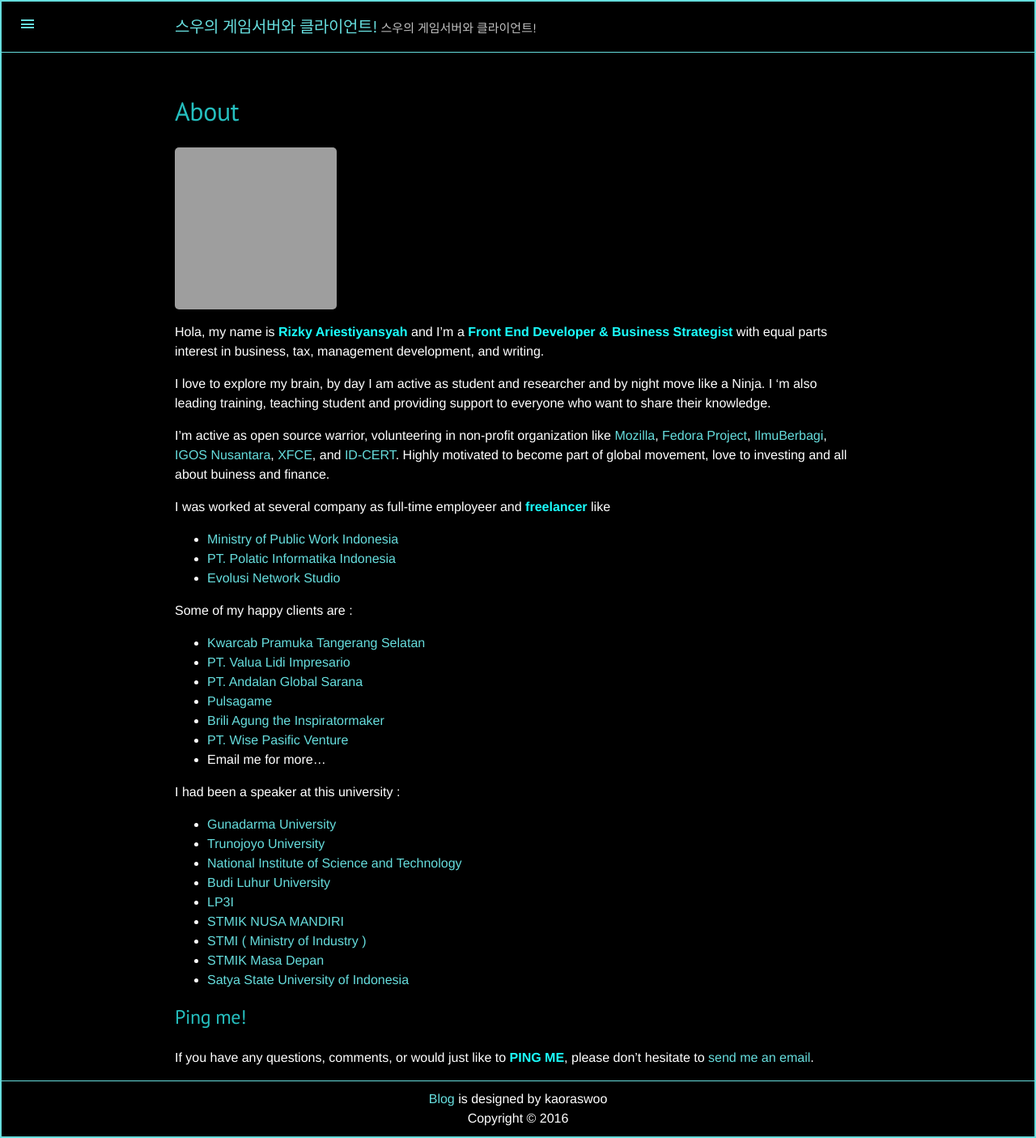
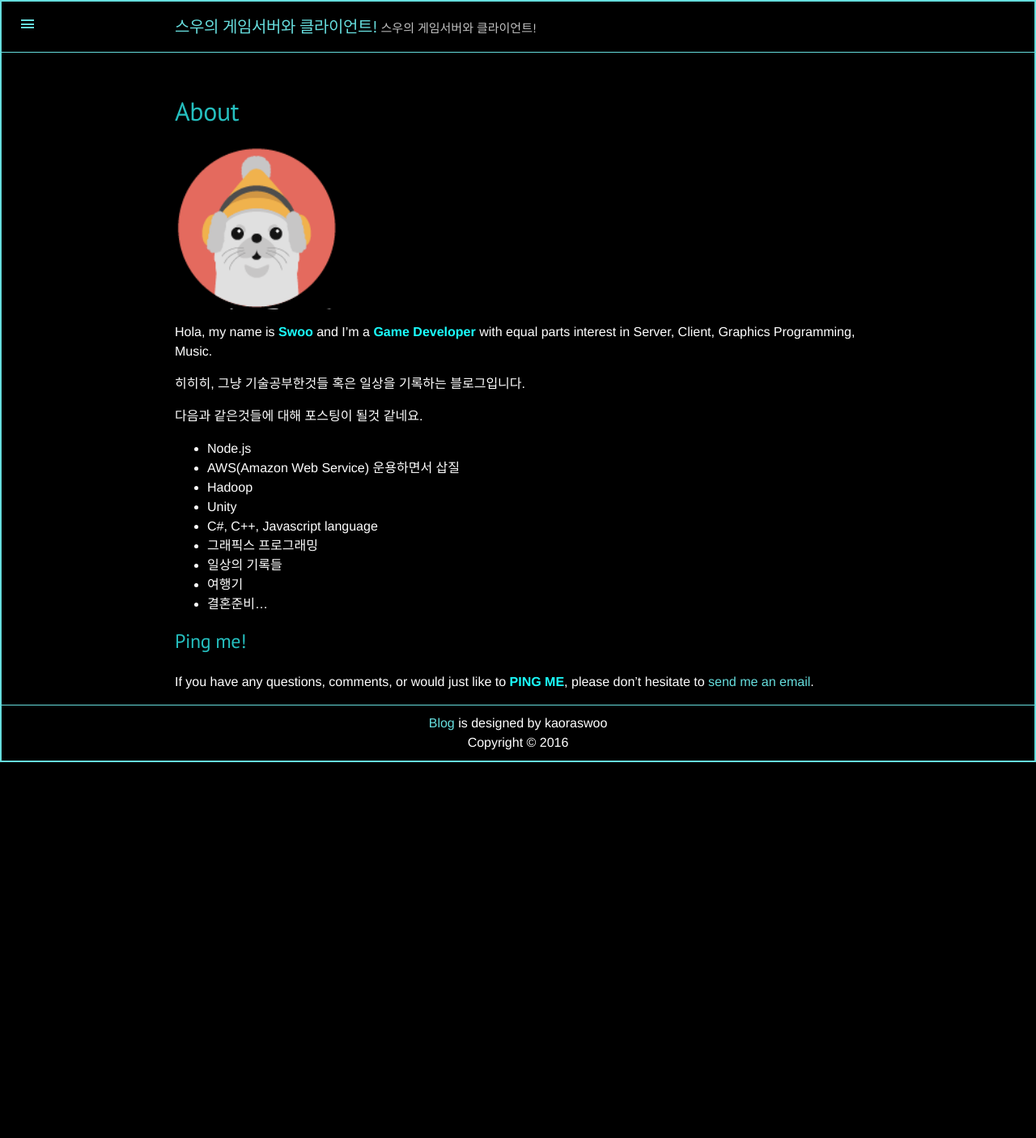
Before and after one commit to kaoraswoo/oldkaoraswoo.github.io, a Jekyll site: the page built from about/index.md, in a window 1280 px wide. Shown: the whole page at 81% size. Built offline with Jekyll 4.4.1, drawn with Linux system fonts in a browser that asks for light colours; Markdown is read by kramdown in place of the engine named in the settings; after the commit the page ends 941 px from its top, so only the background shows below that; grey boxes are pictures that could not be loaded.

Commit message:
about 수정.

```diff
--- a/_includes/footer.html
+++ b/_includes/footer.html
@@ -1,5 +1,5 @@
     <div align="center" class="footer">
-        <a href="{{ site.theme.link }}" target="_blank" title="blog">Blog</a>  is designed by kaoraswoo<br />Copyright © {{ site.time | date: '%Y' }} <br>
+        <a href="http://kaoraswoo.github.io" target="_blank" title="blog">Blog</a>  is designed by kaoraswoo<br />Copyright © {{ site.time | date: '%Y' }} <br>
     </div>
   </body>
 </html>
--- a/about/index.md
+++ b/about/index.md
@@ -1,45 +1,27 @@
 ---
 title: About
-author: ariestiyansyah
+author: kaoraswoo
 layout: page
 ---
 
-  <img alt="" src="http://en.gravatar.com/userimage/24637430/bd861150ece04c59dff2ca785562b354?size=200" width="200" height="200" />
+  <img alt="" src="../images/head.jpeg?size=200" width="200" height="200" />
 
-Hola, my name is __Rizky Ariestiyansyah__ and I’m a __Front End Developer & Business Strategist__ with equal parts interest in business, tax, management development, and writing.
+Hola, my name is __Swoo__ and I’m a __Game Developer__ with equal parts interest in Server, Client, Graphics Programming, Music.
 
-I love to explore my brain, by day I am active as student and researcher and by night move like a Ninja. I 'm also leading training, teaching student and providing support to everyone who want to share their knowledge.
+히히히, 그냥 기술공부한것들 혹은 일상을 기록하는 블로그입니다.
 
-I'm active as open source warrior, volunteering in non-profit organization like [Mozilla](https://mozillians.org/en-US/u/ariestiyansyah), [Fedora Project](http://fedoraproject.org), [IlmuBerbagi](http://ilmuberbagi.or.id), [IGOS Nusantara](http://igosnusantara.or.id), [XFCE](http://xfce.org), and [ID-CERT](http://www.cert.or.id). Highly motivated to become part of global movement, love to investing and all about buiness and finance.
+다음과 같은것들에 대해 포스팅이 될것 같네요.
 
-I was worked at several company as full-time employeer and __freelancer__ like
-
-- [Ministry of Public Work Indonesia](http://litbang.pu.go.id/)
-- [PT. Polatic Informatika Indonesia](http://polatic.co.id)
-- [Evolusi Network Studio](http://evonestudio.com)
-
-Some of my happy clients are :
-
-- [Kwarcab Pramuka Tangerang Selatan](http://pramukatangsel.or.id)
-- [PT. Valua Lidi Impresario](http://valuatraining.com)
-- [PT. Andalan Global Sarana](http://www.properti1001.com)
-- [Pulsagame](http://pulsagame.com)
-- [Brili Agung the Inspiratormaker](http://briliagung.com)
-- [PT. Wise Pasific Venture](https://www.linkedin.com/company/8995616?goback=.anb_3942786_*2_*1_*1_*1_*1_*1&trk=prof-exp-company-name)
-- Email me for more...
-
-I had been a speaker at this university :
-
-- [Gunadarma University ](http://gunadarma.ac.id)
-- [Trunojoyo University](http://trunojoyo.ac.id)
-- [National Institute of Science and Technology](http://www.istn.ac.id/)
-- [Budi Luhur University](http://budiluhur.ac.id)
-- [LP3I](http://lp3i.ac.id)
-- [STMIK NUSA MANDIRI](http://nusamandiri.ac.id)
-- [STMI ( Ministry of Industry )](http://stmi.ac.id)
-- [STMIK Masa Depan](http://masadepan.ac.id/)
-- [Satya State University of Indonesia](http://usni.ac.id)
+ - Node.js
+ - AWS(Amazon Web Service) 운용하면서 삽질
+ - Hadoop
+ - Unity
+ - C#, C++, Javascript language
+ - 그래픽스 프로그래밍
+ - 일상의 기록들
+ - 여행기
+ - 결혼준비...
 
 ## Ping me!
 
-If you have any questions, comments, or would just like to __PING ME__, please don't hesitate to  [send me an email](mailto:ariestiyansyah.rizky@gmail.com).
+If you have any questions, comments, or would just like to __PING ME__, please don't hesitate to  [send me an email](mailto:kaoraswo@naver.com).
```
